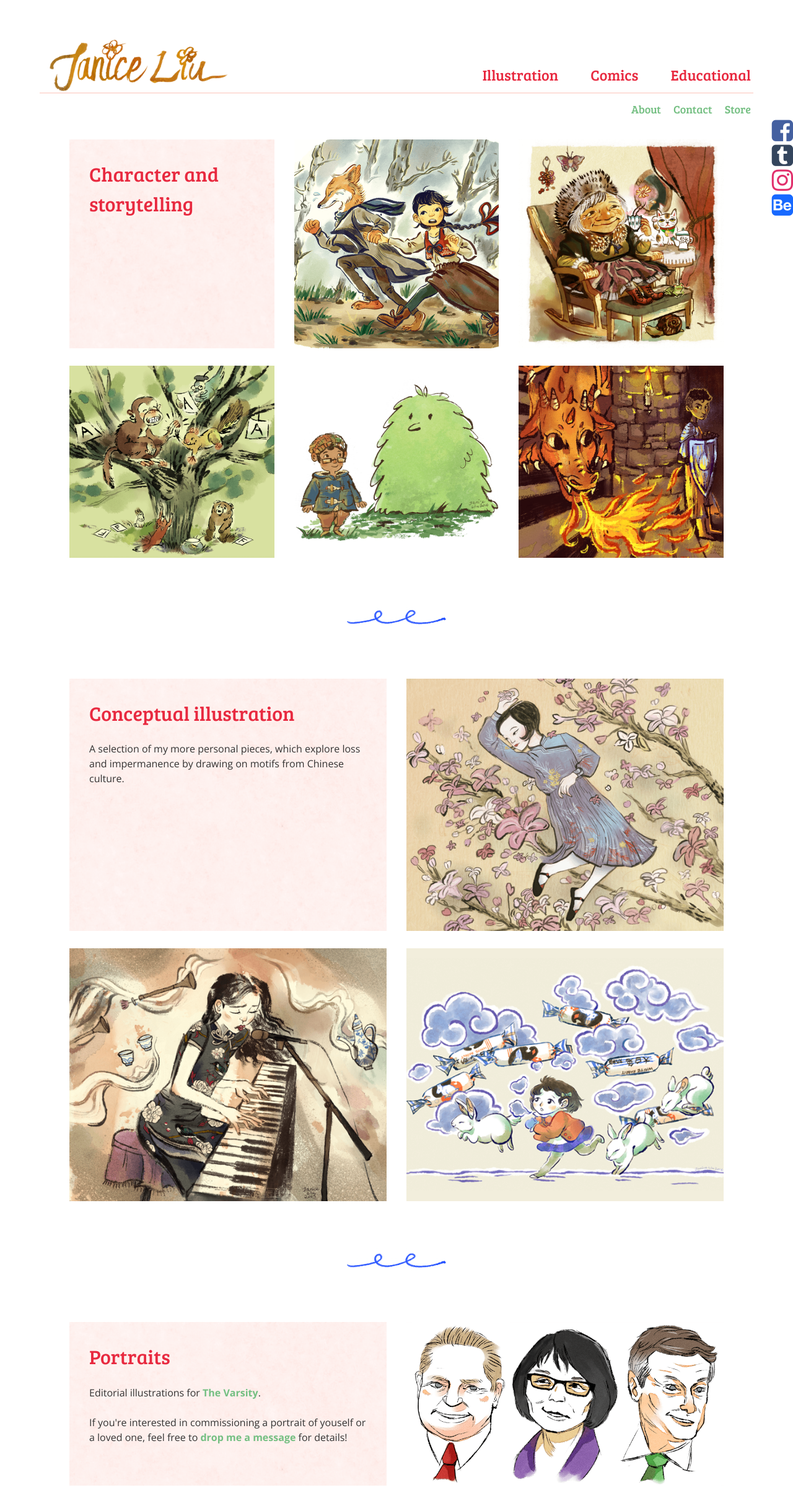
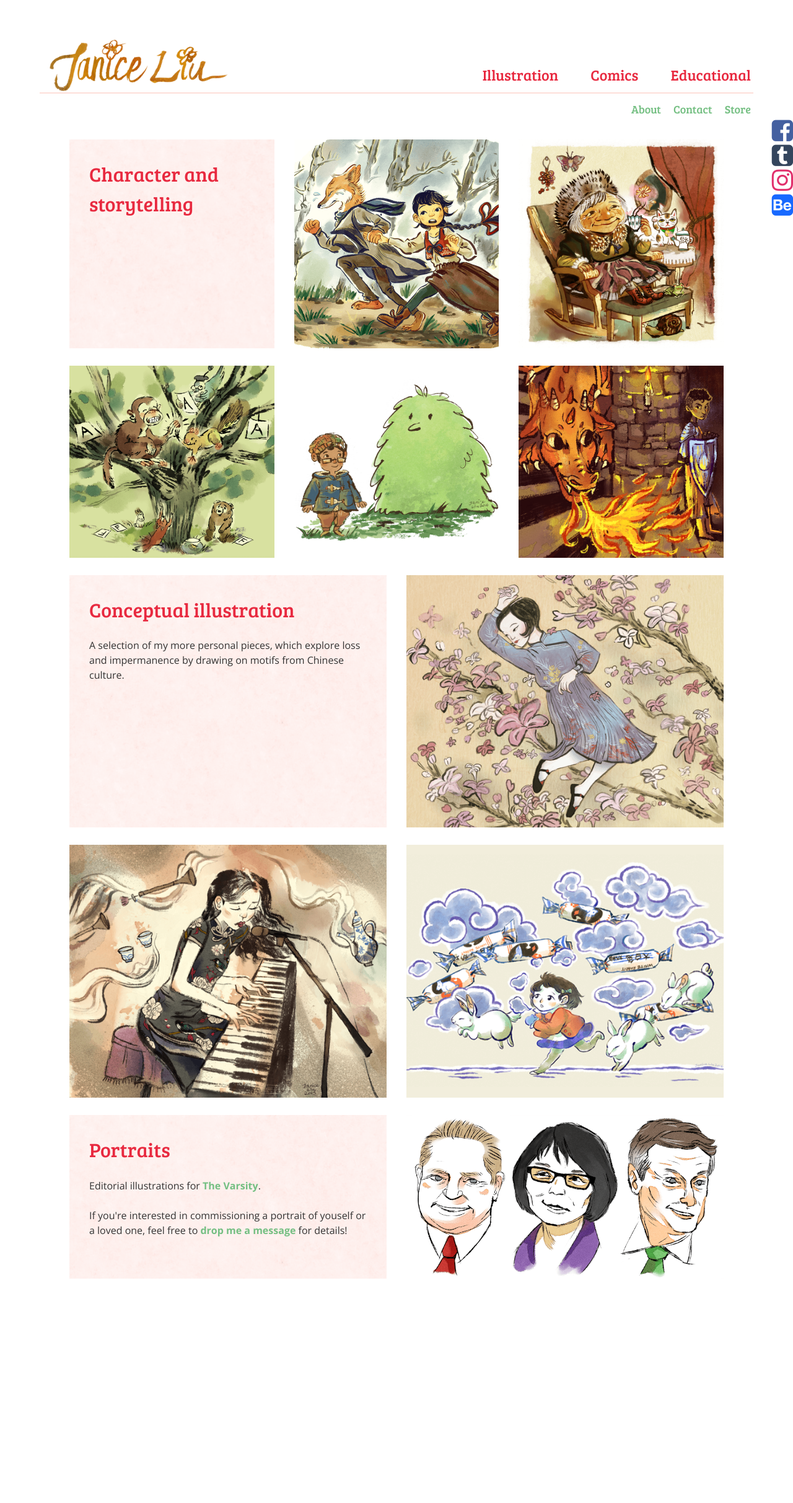
Before and after one commit to flutterdoodle/flutterdoodle.github.io, a Jekyll site: the page built from illustrations.html, in a window 1280 px wide. Shown: the whole page at 62% size. Built offline with Jekyll 4.4.1, drawn with Linux system fonts in a browser that asks for light colours; nearby versions of some CDN libraries; after the commit the page ends 2091 px from its top, so only the background shows below that.

Commit message:
remove divider between gallery sections

```diff
--- a/_includes/gallery.html
+++ b/_includes/gallery.html
@@ -17,8 +17,5 @@
       </div>
     {% endfor %}
   </section>
-  {% unless forloop.last %}
-    <img class="illustration__divider" role="presentation" src="{{ imgUrl }}/img/site/divider.png">
-  {% endunless %}
 
 {% endfor %}
--- a/_src/scss/components/_illustration.scss
+++ b/_src/scss/components/_illustration.scss
@@ -38,7 +38,7 @@
 }
 
 
-@media (min-width: 48em){
+@media (min-width: 42em){
 
   .illustration__grid-item {
     lost-column: 1/2;
```
Also changed, not shown: css/all.min.css.
